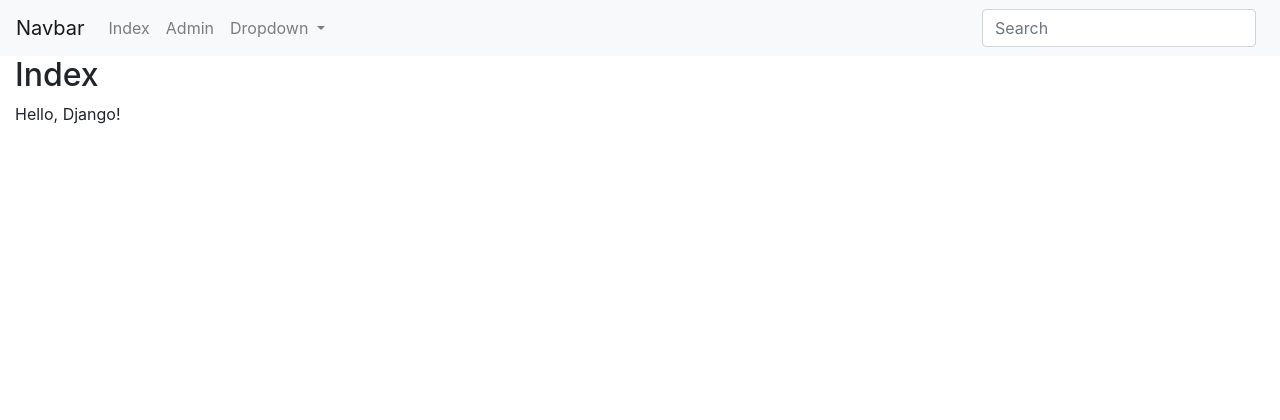
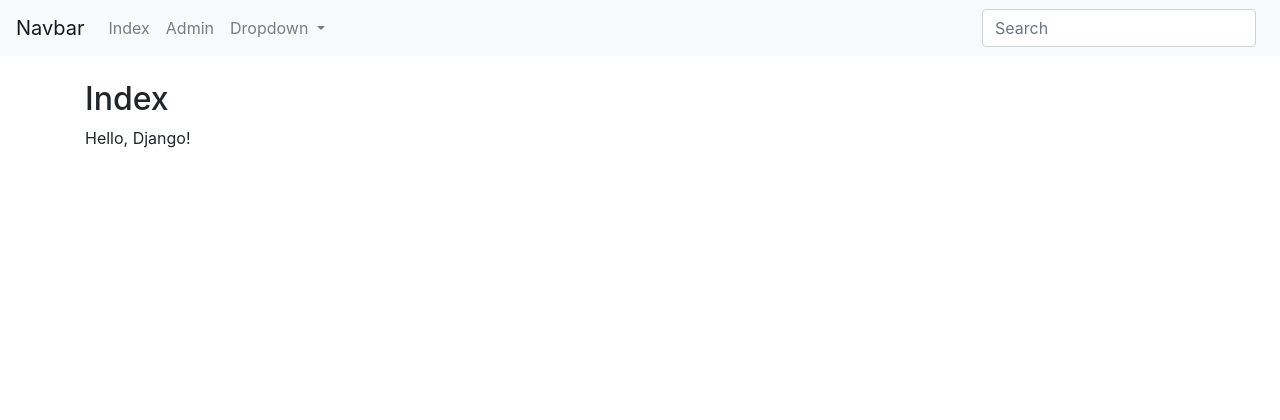
Before and after one commit to mobiusxs/django-template, a Django app: page / in a window 1280 px wide. Shown: the top 420 px of the page. Run offline with Django 3.2, Linux system fonts and the light colour scheme; some libraries are stand-ins or nearby versions.

Commit message:
update style

```diff
--- a/templates/layout.html
+++ b/templates/layout.html
@@ -11,7 +11,9 @@
 </head>
 <body>
     {% include 'partials/header.html' %}
-    <main class="container-fluid">{% block main %}{% endblock %}</main>
+    <main class="container mt-4">
+        {% block main %}{% endblock %}
+    </main>
     {% include 'partials/footer.html' %}
 
     <script src="https://code.jquery.com/jquery-3.5.1.slim.min.js" integrity="sha384-DfXdz2htPH0lsSSs5nCTpuj/zy4C+OGpamoFVy38MVBnE+IbbVYUew+OrCXaRkfj" crossorigin="anonymous"></script>
```
